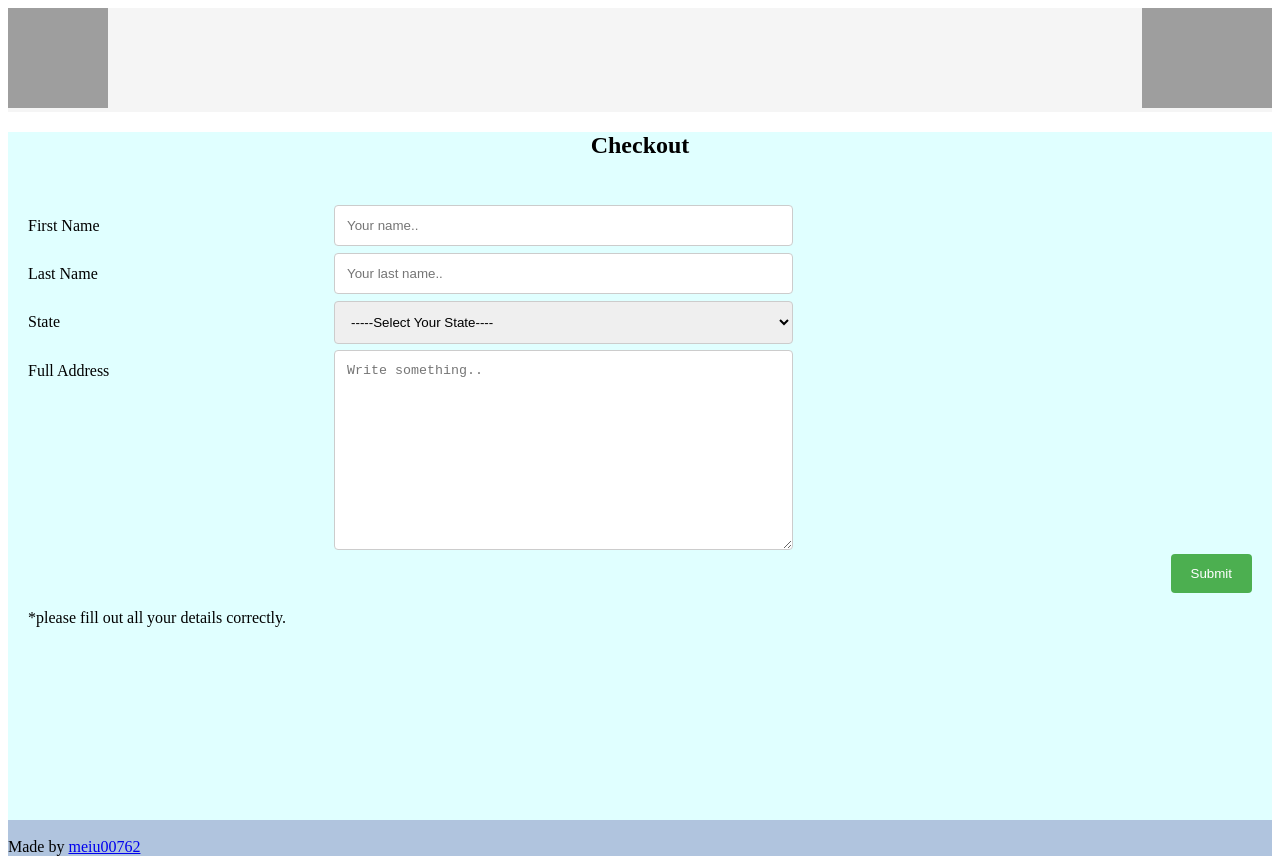
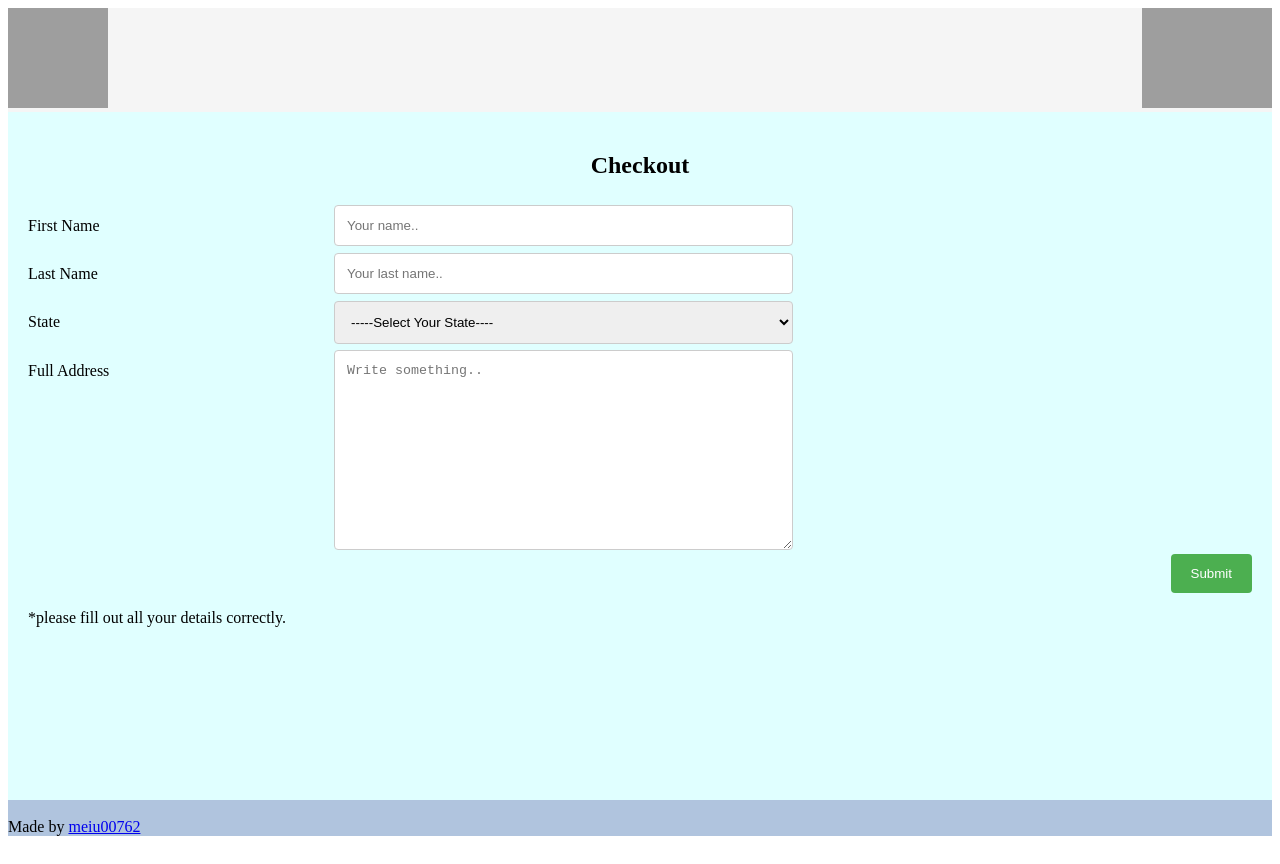
Before and after one commit to meiu00762/Shopping-cart, an Angular app: page /checkout in a window 1280 px wide. Built offline with nearby package versions, Linux system fonts and the light colour scheme; grey boxes are pictures that could not be loaded.

Commit message:
2 files modified

```diff
--- a/src/app/shop/checkout/checkout.component.html
+++ b/src/app/shop/checkout/checkout.component.html
@@ -1,7 +1,8 @@
-<h2 align="center">Checkout</h2>
 <div class="container">
+  <h2 align="center">Checkout</h2>
   <form>
     <div class="row">
+
       <div class="col-25">
         <label for="fname">First Name</label>
       </div>
```
Also changed, not shown: src/app/shop/checkout/checkout.component.scss (line endings or trailing spaces).
